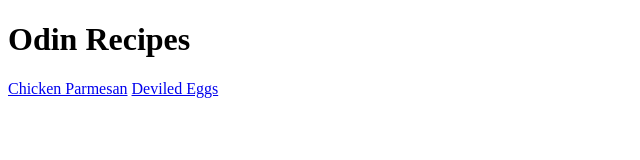
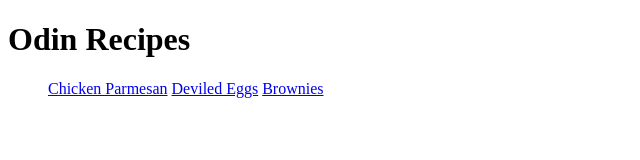
Before and after one commit to TooFaded/odin-recipes, a plain HTML site: page index.html in a window 1280 px wide. Shown: the whole page, without its empty margins (0-640 px from the left). Drawn offline with Linux system fonts and the light colour scheme.

Commit message:
Created the Brownies recipes page with image, and Updated homepage to include the link to the Brownies recipes page

```diff
--- a/index.html
+++ b/index.html
@@ -5,7 +5,11 @@
 </head>
 <body>
  <h1>Odin Recipes</h1>
+<ul>
 <a href="recipes/chicken_parmesan.html">Chicken Parmesan</a>
 <a href="recipes/deviled_eggs.html">Deviled Eggs</a>
+<a href="recipes/brownies.html">Brownies</a>
+</ul>
+
 </body>
 </html>
```
Also changed, not shown: images/brownies.jpeg (added), recipes/brownies.html (added).
